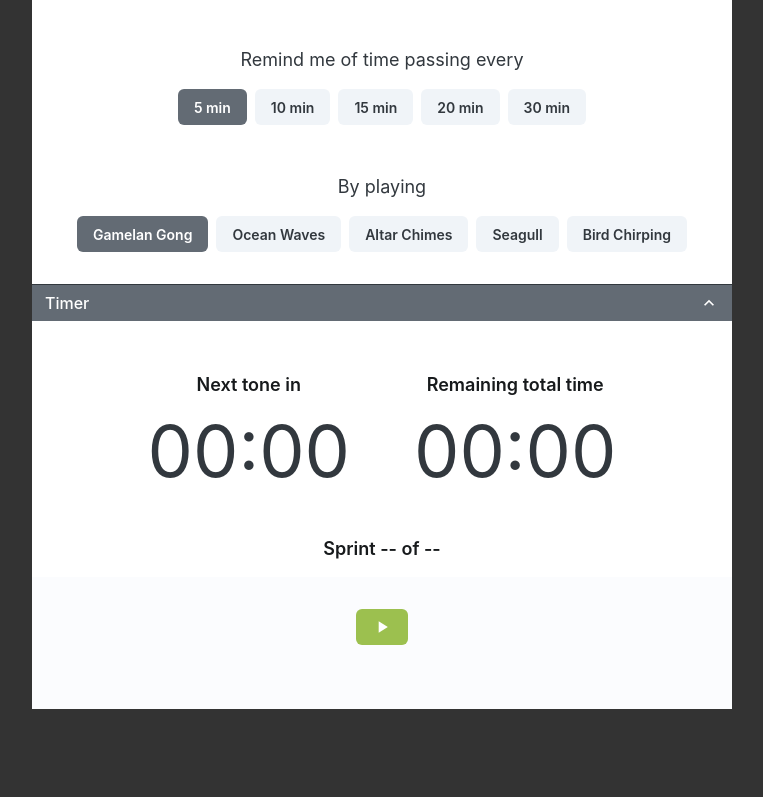
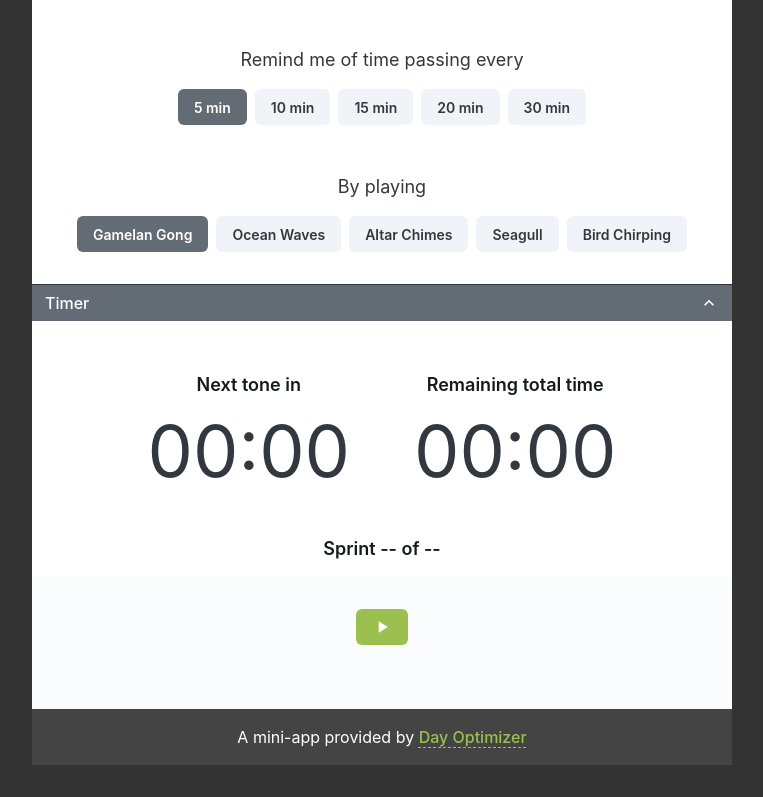
Before and after one commit to fastfedora/pacer, a React (Vite) app: page / in a window 1280 px wide. Shown: the part 299-1096 px from the top of the page, without its empty margins (258-1021 px from the left). Before the commit the page ends 1040 px from the top, so only its background shows below. Built offline with nearby package versions, Linux system fonts and the light colour scheme.

Commit message:
feat: Add footer with Day Optimizer info

```diff
--- a/src/App.tsx
+++ b/src/App.tsx
@@ -114,6 +114,10 @@ function App() {
           onTimerInfoChanged={setTimerInfo}
         />
       </Sheet>
+
+      <Sheet component="footer" variant="solid" sx={{ p: 2, background: '#444' }}>
+        A mini-app provided by <a target="_blank" href="https://dayoptimizer.com/">Day Optimizer</a>
+      </Sheet>
     </Stack>
   );
 }
```
